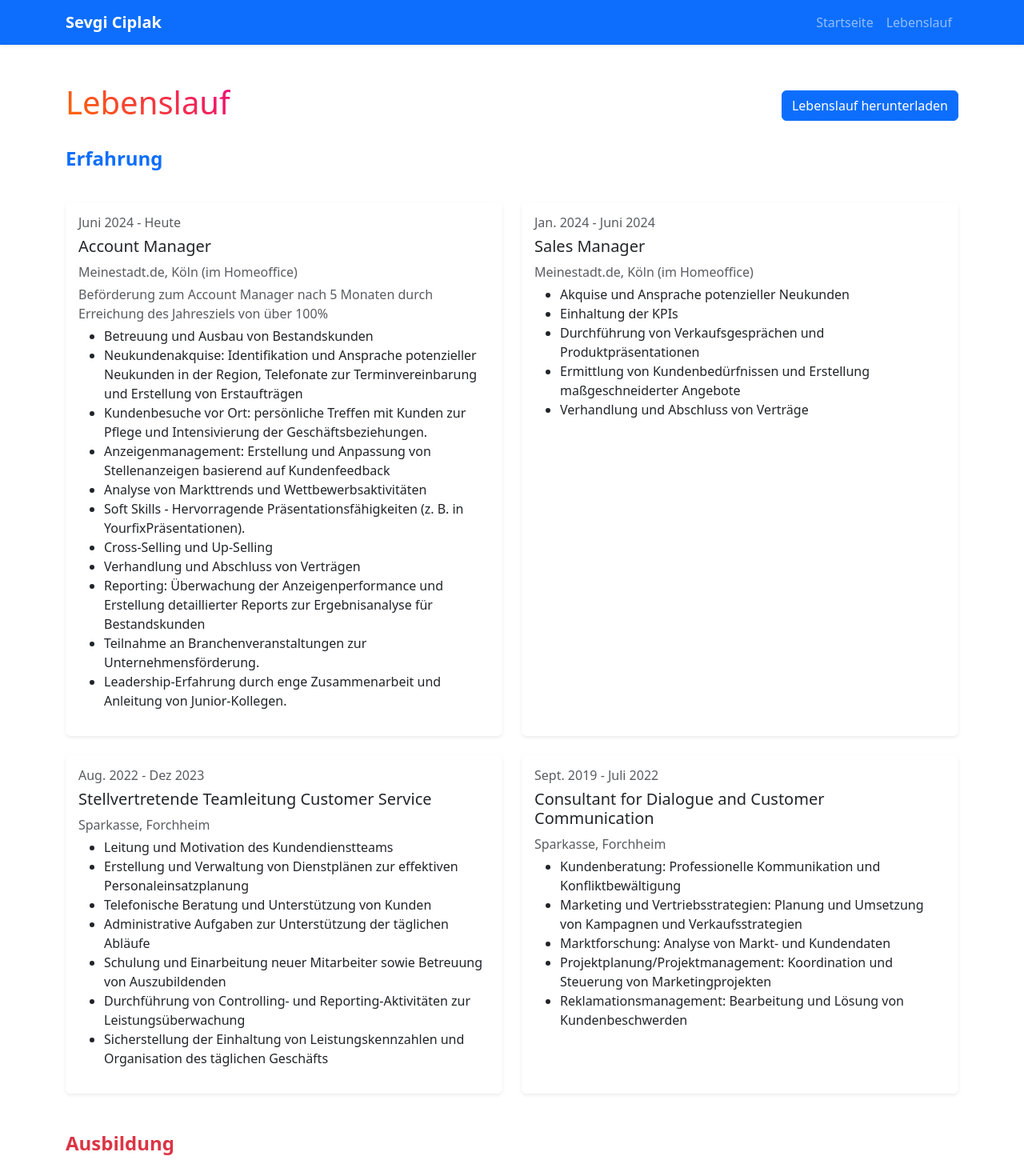
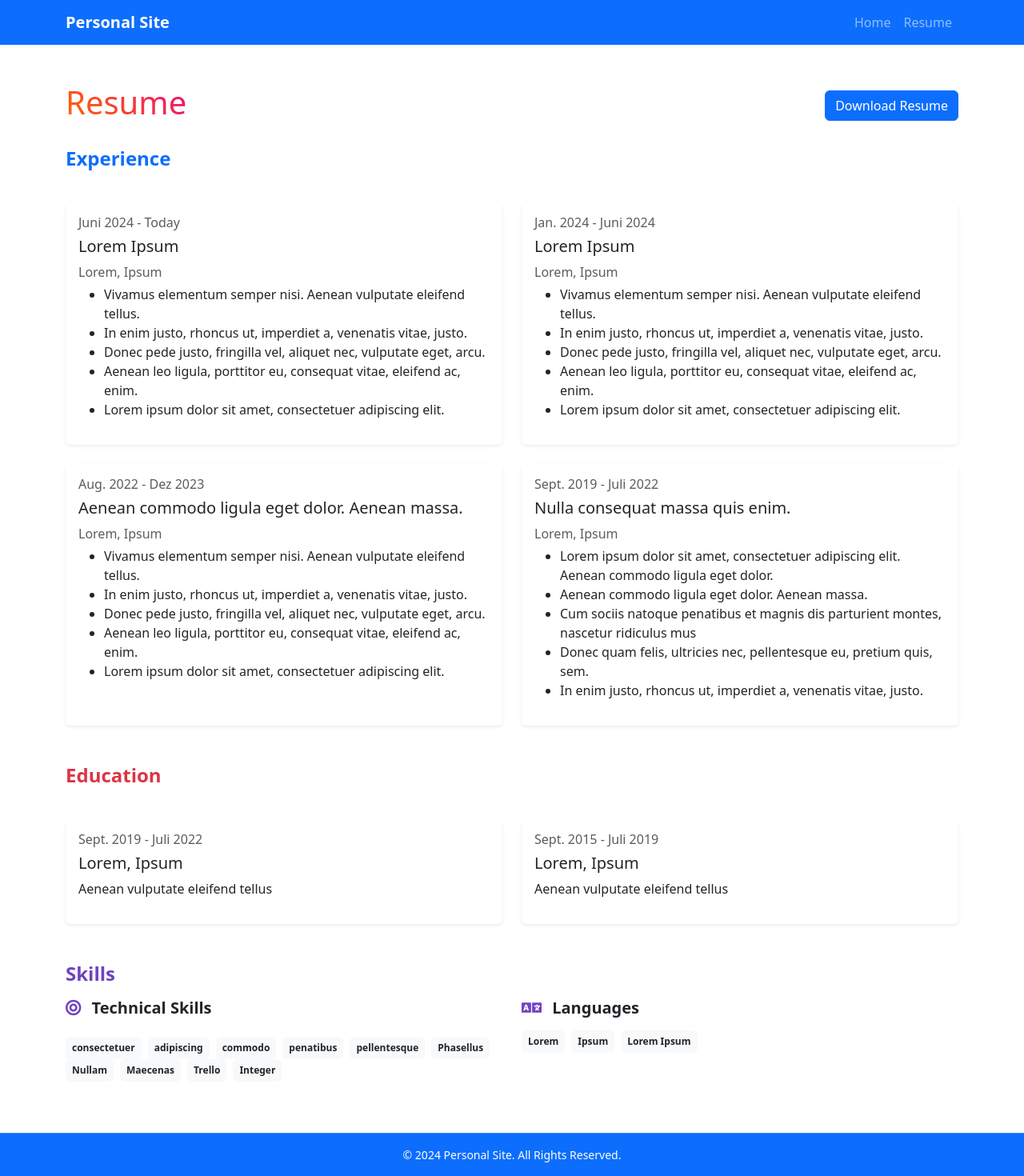
Before and after one commit to cagdasciplakk/resume-site-template, a Vue app: page /resume in a window 1280 px wide. Shown: the top 1470 px of the page at 80% size. Built offline with nearby package versions, Linux system fonts and the light colour scheme.

Commit message:
Initial commit

```diff
--- a/public/index.html
+++ b/public/index.html
@@ -9,7 +9,7 @@
               rel="stylesheet"
               href="https://cdnjs.cloudflare.com/ajax/libs/font-awesome/5.15.4/css/all.min.css"
       />
-    <title>Sevgi Ciplak</title>
+    <title>Personal Site</title>
   </head>
   <body>
     <noscript>
@@ -19,3 +19,4 @@
     <!-- built files will be auto injected -->
   </body>
 </html>
+‚‚
--- a/src/App.vue
+++ b/src/App.vue
@@ -3,7 +3,7 @@
     <!-- Navbar -->
     <nav class="navbar navbar-expand-lg navbar-dark bg-primary shadow-sm">
       <div class="container">
-        <router-link to="/" class="navbar-brand fw-bold">Sevgi Ciplak</router-link>
+        <router-link to="/" class="navbar-brand fw-bold">Personal Site</router-link>
         <button
             class="navbar-toggler"
             type="button"
@@ -18,10 +18,10 @@
         <div class="collapse navbar-collapse" id="navbarNav">
           <ul class="navbar-nav ms-auto">
             <li class="nav-item">
-              <router-link to="/" class="nav-link">Startseite</router-link>
+              <router-link to="/" class="nav-link">Home</router-link>
             </li>
             <li class="nav-item">
-              <router-link to="/resume" class="nav-link">Lebenslauf</router-link>
+              <router-link to="/resume" class="nav-link">Resume</router-link>
             </li>
           </ul>
         </div>
@@ -36,7 +36,7 @@
     <!-- Footer -->
     <footer class="bg-primary text-white text-center py-3 mt-auto">
       <div class="container">
-        <p class="mb-0">© 2024 Sevgi Ciplak. Alle Rechte vorbehalten.</p>
+        <p class="mb-0">© 2024 Personal Site. All Rights Reserved.</p>
 
       </div>
     </footer>
@@ -50,16 +50,16 @@ export default {
 </script>
 
 <style>
-/* Genel stil ayarları */
+
 body {
   font-family: Arial, sans-serif;
   line-height: 1.6;
   margin: 0;
-  background-color: #f8f9fa; /* Sayfa arka planı */
+  background-color: #f8f9fa;
   color: #333;
 }
 
-/* Footer ve Header uyumu */
+
 footer {
   font-size: 14px;
   border-top: 1px solid rgba(255, 255, 255, 0.2);
--- a/src/components/HomePage.vue
+++ b/src/components/HomePage.vue
@@ -6,26 +6,26 @@
         <!-- Text Content -->
         <div class="text-content">
           <h5 class="badge bg-primary text-uppercase py-2 px-4 mb-3">
-            Vertrieb • Kommunikation • Kundenerfolg
+             dolor sit • ipsum amet • Lorem
           </h5>
           <h1 class="display-4 fw-bold mb-3">
-            Gemeinsam erreichen wir<br />
-            <span class="text-gradient">Ihre geschäftlichen Ziele</span>
+            Lorem ipsum dolor sit amet<br />
+            <span class="text-gradient">consectetuer adipiscing elit</span>
           </h1>
           <p class="lead " style="color: azure;">
-            Mit umfassender Erfahrung im Account Management unterstütze ich Unternehmen dabei,
-             ihre Kundenbasis zu erweitern, Markttrends zu analysieren und innovative Lösungen zu entwickeln,
-              die zu nachhaltigem Wachstum führen.
+            Quisque rutrum. Aenean imperdiet. Etiam ultricies nisi vel augue. Curabitur ullamcorper ultricies nisi.
+             Nam eget dui. Etiam rhoncus. Maecenas tempus, tellus eget condimentum rhoncus, sem quam semper libero,
+              sit amet adipiscing sem neque sed ipsum. Nam quam nunc, blandit vel, luctus pulvinar, hendrerit id, lorem.
           </p>
           <div class="buttons mt-4">
-            <router-link to="/resume" class="btn btn-primary btn-lg me-3">Lebenslauf</router-link>
+            <router-link to="/resume" class="btn btn-primary btn-lg me-3">Resume</router-link>
           </div>
         </div>
 
         <!-- Image Content -->
         <div class="image-content mt-5 mt-lg-0">
           <img
-              src="https://res.cloudinary.com/dw1mdb80s/image/upload/f_auto,q_auto/v1/sev/p2zvdysuukglbmzyhbhh"
+              src="https://freesvg.org/img/abstract-user-flat-4.png"
               alt="Profilfoto"
               class="img-fluid rounded-circle shadow"
           />
@@ -36,34 +36,33 @@
     <!-- About Section -->
     <section class="about-section py-5">
       <div class="container">
-        <h2 class="text-primary text-center">Über mich</h2>
+        <h2 class="text-primary text-center">About me</h2>
         <p class="text-muted text-center mt-3 mx-auto" style="max-width: 700px;">
-          Ich bin Sevgi, eine kommunikative und zielorientierte Persönlichkeit. Im Vertrieb liegt meine Stärke darin,
-           die richtigen Fragen zu stellen und dadurch passgenaue Lösungen für meine Kunden zu finden. Ich bin überzeugt,
-            dass der Schlüssel zum Erfolg in einem selbst liegt – in der Kombination aus Sympathie, Respekt, Verständnis,
-             Fleiß und Hartnäckigkeit. Meine Kunden stehen für mich an erster Stelle,
-           und durch engagierten Service und stetige Betreuung baue ich langfristige, erfolgreiche Beziehungen auf.
+          Lorem ipsum dolor sit amet, consectetuer adipiscing elit. Aenean commodo ligula eget dolor. Aenean massa. Cum sociis natoque penatibus et magnis dis parturient montes,
+           nascetur ridiculus mus. Donec quam felis, ultricies nec, pellentesque eu, pretium quis, sem. Nulla consequat massa quis enim. Donec pede justo, fringilla vel, aliquet nec,
+            vulputate eget, arcu. In enim justo, rhoncus ut, imperdiet a, venenatis vitae, justo. Nullam dictum felis eu pede mollis pretium. Integer tincidunt. Cras dapibus. Vivamus elementum semper nisi.
+             Aenean vulputate eleifend tellus. Aenean leo ligula, porttitor eu, consequat vitae, eleifend ac, enim. Aliquam lorem ante, dapibus in, viverra quis, feugiat a, tellus. Phasellus viverra nulla ut metus varius laoreet.
         </p>
         <div class="social-icons mt-4 text-center">
-          <a href="https://de.linkedin.com/in/sevgi-ciplak-736412293"  target="_blank" class="text-primary mx-2"><i class="fab fa-linkedin fa-2x"></i></a>
+          <a href="https://de.linkedin.com/in/"  target="_blank" class="text-primary mx-2"><i class="fab fa-linkedin fa-2x"></i></a>
         </div>
       </div>
     </section>
 
     <div class="contact-section bg-light ">
       <div class="container text-center mb-4">
-        <h2 class="text-primary">Kontaktiere mich</h2>
+        <h2 class="text-primary">Contact me</h2>
         <div class="row">
           <div class="col">
             <p class="mb-3">E-Mail:</p>
-        <a href="mailto:sevgiciplak@outlook.de" class="btn btn-outline-primary">
-          sevgiciplak@outlook.de
+        <a href="mailto:email@email.com" class="btn btn-outline-primary">
+          email@email.com
         </a>
           </div>
           <div class="col">
-            <p class="mb-3">Telefonnummer:</p>
-            <a href="tel:01711268338" class="btn btn-outline-primary">
-          +49 171 126 8338
+            <p class="mb-3">Telefon Number:</p>
+            <a href="tel:1234567890" class="btn btn-outline-primary">
+          123 456 7890
         </a>
           </div>
         </div>
@@ -134,11 +133,11 @@ export default {
   transform: scale(1.2);
 }
 .hero-section .image-content img {
-  width: 400px; /* Genişlik */
-  height: 400px; /* Yükseklik */
-  object-fit: cover; /* Görüntüyü düzgün kırpma */
-  border: 5px solid white; /* Beyaz kenarlık */
-  border-radius: 50%; /* Yuvarlak fotoğraf */
-  box-shadow: 0px 4px 8px rgba(0, 0, 0, 0.1); /* Hafif gölge */
+  width: 400px;
+  height: 400px;
+  object-fit: cover;
+  border: 5px solid white;
+  border-radius: 50%;
+  box-shadow: 0px 4px 8px rgba(0, 0, 0, 0.1);
 }
 </style>
--- a/src/components/ResumePage.vue
+++ b/src/components/ResumePage.vue
@@ -8,68 +8,40 @@
     <div class="container">
       <!-- Başlık -->
       <div class="d-flex justify-content-between align-items-center mb-4">
-        <h1 class="text-gradient">Lebenslauf</h1>
-        <a href="/sevgi_ciplak_resume.pdf" download="Sevgi_Ciplak_Resume.pdf" class="btn btn-primary">
-          Lebenslauf herunterladen
+        <h1 class="text-gradient">Resume</h1>
+        <a href="/" download="" class="btn btn-primary">
+          Download Resume
         </a>
 
       </div>
 
       <!-- Deneyim Bölümü -->
       <section class="experience-section">
-        <h2 class="section-title text-primary">Erfahrung</h2>
+        <h2 class="section-title text-primary">Experience</h2>
         <div class="row g-4 mt-3">
           <div class="col-md-6 ">
             <div class="card shadow-sm border-0 h-100">
               <div class="card-body">
-                <h6 class="text-muted">Juni 2024 - Heute</h6>
-                <h5 class="card-title">Account Manager</h5>
-                <p class="text-muted mb-1">Meinestadt.de, Köln (im Homeoffice)</p>
-                <p class="text-muted mb-1">Beförderung zum Account Manager nach 5 Monaten durch Erreichung des
-                  Jahresziels von über 100%</p>
+                <h6 class="text-muted">Juni 2024 - Today</h6>
+                <h5 class="card-title">Lorem Ipsum</h5>
+                <p class="text-muted mb-1">Lorem, Ipsum</p>
                   <ul>
                     <li>
-                        Betreuung und Ausbau von Bestandskunden
+                      Vivamus elementum semper nisi. Aenean vulputate eleifend tellus.
                     </li>
                     <li>
-                      Neukundenakquise: Identifikation und Ansprache potenzieller
-                      Neukunden in der Region, Telefonate zur Terminvereinbarung und
-                      Erstellung von Erstaufträgen
+                      In enim justo, rhoncus ut, imperdiet a, venenatis vitae, justo.
                     </li>
                     <li>
-                      Kundenbesuche vor Ort: persönliche Treffen mit Kunden zur Pflege
-                      und Intensivierung der Geschäftsbeziehungen.
+                      Donec pede justo, fringilla vel, aliquet nec, vulputate eget, arcu.
                     </li>
                     <li>
-                      Anzeigenmanagement: Erstellung und Anpassung von
-                      Stellenanzeigen basierend auf Kundenfeedback
+                      Aenean leo ligula, porttitor eu, consequat vitae, eleifend ac, enim.
                     </li>
                     <li>
-                      Analyse von Markttrends und Wettbewerbsaktivitäten
-                    </li>
-                    <li>
-                      Soft Skills - Hervorragende Präsentationsfähigkeiten (z. B. in YourfixPräsentationen).
-                    </li>
-                    <li>
-                      Cross-Selling und Up-Selling
-                    </li>
-                    <li>
-                      Verhandlung und Abschluss von Verträgen
-                    </li>
-                    <li>
-                      Reporting: Überwachung der Anzeigenperformance und Erstellung
-                      detaillierter Reports zur Ergebnisanalyse für Bestandskunden
-                    </li>
-                    <li>
-                      Teilnahme an Branchenveranstaltungen zur
-                      Unternehmensförderung.
-                    </li>
-                    <li>
-                      Leadership-Erfahrung durch enge Zusammenarbeit und Anleitung
-                      von Junior-Kollegen.
+                      Lorem ipsum dolor sit amet, consectetuer adipiscing elit.
                     </li>
                   </ul>
-
               </div>
             </div>
           </div>
@@ -77,25 +49,24 @@
             <div class="card shadow-sm border-0 h-100">
               <div class="card-body">
                 <h6 class="text-muted">Jan. 2024 - Juni 2024</h6>
-                <h5 class="card-title">Sales Manager</h5>
-                <p class="text-muted mb-1">Meinestadt.de, Köln (im Homeoffice)</p>
+                <h5 class="card-title">Lorem Ipsum</h5>
+                <p class="text-muted mb-1">Lorem, Ipsum</p>
 
-                  <ul>
+                <ul>
                     <li>
-                      Akquise und Ansprache potenzieller Neukunden
+                      Vivamus elementum semper nisi. Aenean vulputate eleifend tellus.
                     </li>
                     <li>
-                      Einhaltung der KPIs
+                      In enim justo, rhoncus ut, imperdiet a, venenatis vitae, justo.
                     </li>
                     <li>
-                      Durchführung von Verkaufsgesprächen und Produktpräsentationen
+                      Donec pede justo, fringilla vel, aliquet nec, vulputate eget, arcu.
                     </li>
                     <li>
-                      Ermittlung von Kundenbedürfnissen und Erstellung
-                      maßgeschneiderter Angebote
+                      Aenean leo ligula, porttitor eu, consequat vitae, eleifend ac, enim.
                     </li>
                     <li>
-                      Verhandlung und Abschluss von Verträge
+                      Lorem ipsum dolor sit amet, consectetuer adipiscing elit.
                     </li>
                   </ul>
 
@@ -106,34 +77,23 @@
             <div class="card shadow-sm border-0 h-100">
               <div class="card-body">
                 <h6 class="text-muted">Aug. 2022 - Dez 2023</h6>
-                <h5 class="card-title">Stellvertretende Teamleitung Customer
-                  Service</h5>
-                <p class="text-muted mb-1">Sparkasse, Forchheim</p>
+                <h5 class="card-title">Aenean commodo ligula eget dolor. Aenean massa.</h5>
+                <p class="text-muted mb-1">Lorem, Ipsum</p>
                    <ul>
                     <li>
-                      Leitung und Motivation des Kundendienstteams
+                      Vivamus elementum semper nisi. Aenean vulputate eleifend tellus.
                     </li>
                     <li>
-                      Erstellung und Verwaltung von Dienstplänen zur effektiven
-                      Personaleinsatzplanung
+                      In enim justo, rhoncus ut, imperdiet a, venenatis vitae, justo.
                     </li>
                     <li>
-                      Telefonische Beratung und Unterstützung von Kunden
+                      Donec pede justo, fringilla vel, aliquet nec, vulputate eget, arcu.
                     </li>
                     <li>
-                      Administrative Aufgaben zur Unterstützung der täglichen Abläufe
+                      Aenean leo ligula, porttitor eu, consequat vitae, eleifend ac, enim.
                     </li>
                     <li>
-                      Schulung und Einarbeitung neuer Mitarbeiter sowie Betreuung von
-                      Auszubildenden
-                    </li>
-                    <li>
-                      Durchführung von Controlling- und Reporting-Aktivitäten zur
-                      Leistungsüberwachung
-                    </li>
-                    <li>
-                      Sicherstellung der Einhaltung von Leistungskennzahlen und
-                      Organisation des täglichen Geschäfts
+                      Lorem ipsum dolor sit amet, consectetuer adipiscing elit.
                     </li>
                   </ul>
 
@@ -144,29 +104,24 @@
             <div class="card shadow-sm border-0 h-100">
               <div class="card-body">
                 <h6 class="text-muted">Sept. 2019 - Juli 2022</h6>
-                <h5 class="card-title">Consultant for Dialogue and Customer
-                  Communication</h5>
-                <p class="text-muted mb-1">Sparkasse, Forchheim</p>
+                <h5 class="card-title">Nulla consequat massa quis enim.</h5>
+                <p class="text-muted mb-1">Lorem, Ipsum</p>
 
                  <ul>
                    <li>
-                     Kundenberatung: Professionelle Kommunikation und
-                     Konfliktbewältigung
+                    Lorem ipsum dolor sit amet, consectetuer adipiscing elit. Aenean commodo ligula eget dolor.
                    </li>
                    <li>
-                     Marketing und Vertriebsstrategien: Planung und Umsetzung von
-                     Kampagnen und Verkaufsstrategien
+                    Aenean commodo ligula eget dolor. Aenean massa.
                    </li>
                    <li>
-                     Marktforschung: Analyse von Markt- und Kundendaten
+                    Cum sociis natoque penatibus et magnis dis parturient montes, nascetur ridiculus mus
                    </li>
                    <li>
-                     Projektplanung/Projektmanagement: Koordination und Steuerung
-                     von Marketingprojekten
+                    Donec quam felis, ultricies nec, pellentesque eu, pretium quis, sem.
                    </li>
                    <li>
-                     Reklamationsmanagement: Bearbeitung und Lösung von
-                     Kundenbeschwerden
+                    In enim justo, rhoncus ut, imperdiet a, venenatis vitae, justo.
                    </li>
                  </ul>
 
@@ -178,15 +133,23 @@
 
       <!-- Eğitim Bölümü -->
       <section class="education-section mt-5">
-        <h2 class="section-title text-danger">Ausbildung</h2>
+        <h2 class="section-title text-danger">Education</h2>
         <div class="row g-4 mt-3">
           <div class="col-md-6">
             <div class="card shadow-sm border-0">
               <div class="card-body">
                 <h6 class="text-muted">Sept. 2019 - Juli 2022</h6>
-                <h5 class="card-title">Berufsschule, Forchheim</h5>
-                <p>Consultant for Dialogue and Customer
-                  Communication</p>
+                <h5 class="card-title">Lorem, Ipsum</h5>
+                <p>Aenean vulputate eleifend tellus</p>
+              </div>
+            </div>
+          </div>
+          <div class="col-md-6">
+            <div class="card shadow-sm border-0">
+              <div class="card-body">
+                <h6 class="text-muted">Sept. 2015 - Juli 2019</h6>
+                <h5 class="card-title">Lorem, Ipsum</h5>
+                <p>Aenean vulputate eleifend tellus</p>
               </div>
             </div>
           </div>
@@ -195,37 +158,32 @@
 
       <!-- Yetenekler Bölümü -->
       <section class="skills-section mt-5">
-        <h2 class="section-title text-purple">Fähigkeiten</h2>
+        <h2 class="section-title text-purple">Skills</h2>
         <div class="row mt-3">
           <div class="col-md-6">
             <div class="skill-card">
-              <h5 class="skill-title"><i class="fas fa-bullseye text-purple me-2"></i> Fachliche Fähigkeiten</h5>
+              <h5 class="skill-title"><i class="fas fa-bullseye text-purple me-2"></i>  Technical Skills</h5>
               <ul class="list-inline mt-3">
-                <li class="list-inline-item badge bg-light text-dark p-2 me-2">Salesforce</li>
-                <li class="list-inline-item badge bg-light text-dark p-2 me-2">Kommunikationsstärke</li>
-                <li class="list-inline-item badge bg-light text-dark p-2 me-2">People Management</li>
-                <li class="list-inline-item badge bg-light text-dark p-2 me-2">Jira</li>
-                <li class="list-inline-item badge bg-light text-dark p-2 me-2">Analysefähigkeit</li>
-                <li class="list-inline-item badge bg-light text-dark p-2 me-2 mt-2">Zeitmanagement</li>
-                <li class="list-inline-item badge bg-light text-dark p-2 me-2">Confluence</li>
-                <li class="list-inline-item badge bg-light text-dark p-2 me-2">MS Office</li>
+                <li class="list-inline-item badge bg-light text-dark p-2 me-2">consectetuer</li>
+                <li class="list-inline-item badge bg-light text-dark p-2 me-2">adipiscing</li>
+                <li class="list-inline-item badge bg-light text-dark p-2 me-2">commodo</li>
+                <li class="list-inline-item badge bg-light text-dark p-2 me-2">penatibus</li>
+                <li class="list-inline-item badge bg-light text-dark p-2 me-2">pellentesque</li>
+                <li class="list-inline-item badge bg-light text-dark p-2 me-2 mt-2">Phasellus</li>
+                <li class="list-inline-item badge bg-light text-dark p-2 me-2">Nullam</li>
+                <li class="list-inline-item badge bg-light text-dark p-2 me-2"> Maecenas</li>
                 <li class="list-inline-item badge bg-light text-dark p-2 me-2">Trello</li>
-                <li class="list-inline-item badge bg-light text-dark p-2 me-2">Genesys</li>
-                <li class="list-inline-item badge bg-light text-dark p-2 me-2">Projektmanagement</li>
-                <li class="list-inline-item badge bg-light text-dark p-2 me-2 mt-2">Chanceerkennung</li>
-                <li class="list-inline-item badge bg-light text-dark p-2 me-2 mt-2">Teamwork</li>
-                <li class="list-inline-item badge bg-light text-dark p-2 me-2 mt-2">Social Media / Google ads</li>
-                <li class="list-inline-item badge bg-light text-dark p-2 me-2 mt-2">NetSuite</li>
+                <li class="list-inline-item badge bg-light text-dark p-2 me-2">Integer</li>
               </ul>
             </div>
           </div>
           <div class="col-md-6">
             <div class="skill-card">
-              <h5 class="skill-title"><i class="fas fa-language text-purple me-2"></i> Sprachen</h5>
+              <h5 class="skill-title"><i class="fas fa-language text-purple me-2"></i> Languages </h5>
               <ul class="list-inline mt-3">
-                <li class="list-inline-item badge bg-light text-dark p-2 me-2">Deutsch - Muttersprache</li>
-                <li class="list-inline-item badge bg-light text-dark p-2 me-2">Turkish - Muttersprache</li>
-                <li class="list-inline-item badge bg-light text-dark p-2 me-2">English - B1</li>
+                <li class="list-inline-item badge bg-light text-dark p-2 me-2">Lorem</li>
+                <li class="list-inline-item badge bg-light text-dark p-2 me-2">Ipsum</li>
+                <li class="list-inline-item badge bg-light text-dark p-2 me-2">Lorem Ipsum</li>
               </ul>
             </div>
           </div>
```
Also changed, not shown: 1 other file (tests, documents, lock files or other folders).
